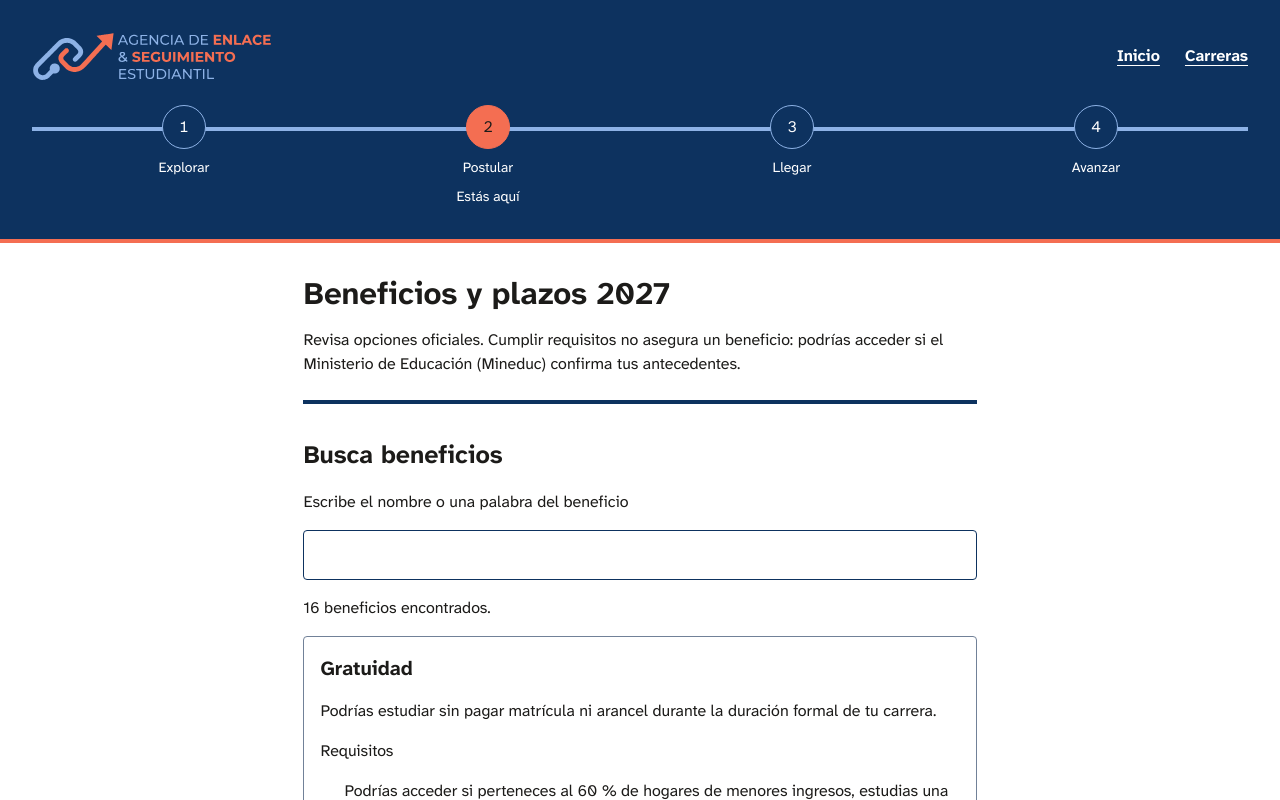
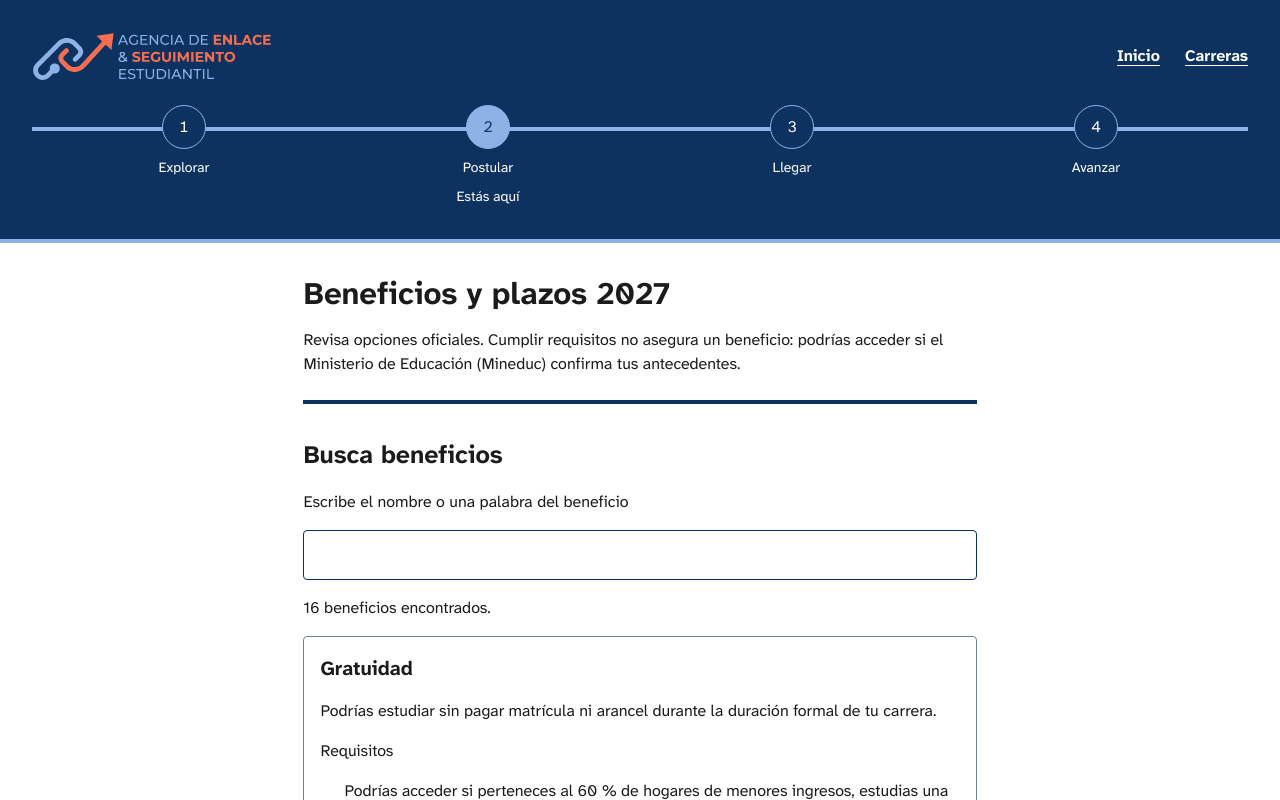
Before and after one commit to AE-SE/Agencia-de-Enlaces-y-Seguimiento-Estudiantil, a Next.js app: page /beneficios in a window 1280 px wide. Shown: the top 800 px of the page. Built offline with nearby package versions, Linux system fonts and the light colour scheme.

Commit message:
fix: optimiza apariciones y separa coral del encabezado

```diff
--- a/app/_componentes/Apariciones.tsx
+++ b/app/_componentes/Apariciones.tsx
@@ -46,7 +46,15 @@ export function Apariciones() {
     }
 
     // Los filtros y la navegación pueden insertar tarjetas después de la primera carga.
-    const cambios = new MutationObserver(registrar);
+    let pendiente = false;
+    const cambios = new MutationObserver(() => {
+      if (pendiente) return;
+      pendiente = true;
+      requestAnimationFrame(() => {
+        pendiente = false;
+        registrar();
+      });
+    });
     registrar();
     cambios.observe(document.body, { childList: true, subtree: true });
     document.addEventListener("focusin", mostrarFoco);
--- a/app/_componentes/componentes.module.css
+++ b/app/_componentes/componentes.module.css
@@ -33,7 +33,7 @@
   padding: var(--espacio-6) var(--espacio-4);
   background: var(--color-marca-fondo);
   color: var(--color-marca-texto);
-  border-block-end: var(--borde-linea) solid var(--color-accion);
+  border-block-end: var(--borde-linea) solid var(--color-marca-linea);
 }
 .logo { inline-size: var(--ancho-logo); block-size: auto; max-inline-size: 100%; max-block-size: var(--espacio-16); }
 .logoClaro { display: none; }
@@ -71,9 +71,9 @@
 .boton:enabled:active { transform: none; }
 
 .encabezado .estacion[aria-current="step"] .numero {
-  background: var(--color-accion);
-  border-color: var(--color-accion);
-  color: var(--color-sobre-accion);
+  background: var(--color-linea);
+  border-color: var(--color-linea);
+  color: var(--color-sobre-linea);
 }
 
 @media (min-width: 48rem) {
```
Also changed, not shown: 2 other files (tests, documents, lock files or other folders).
